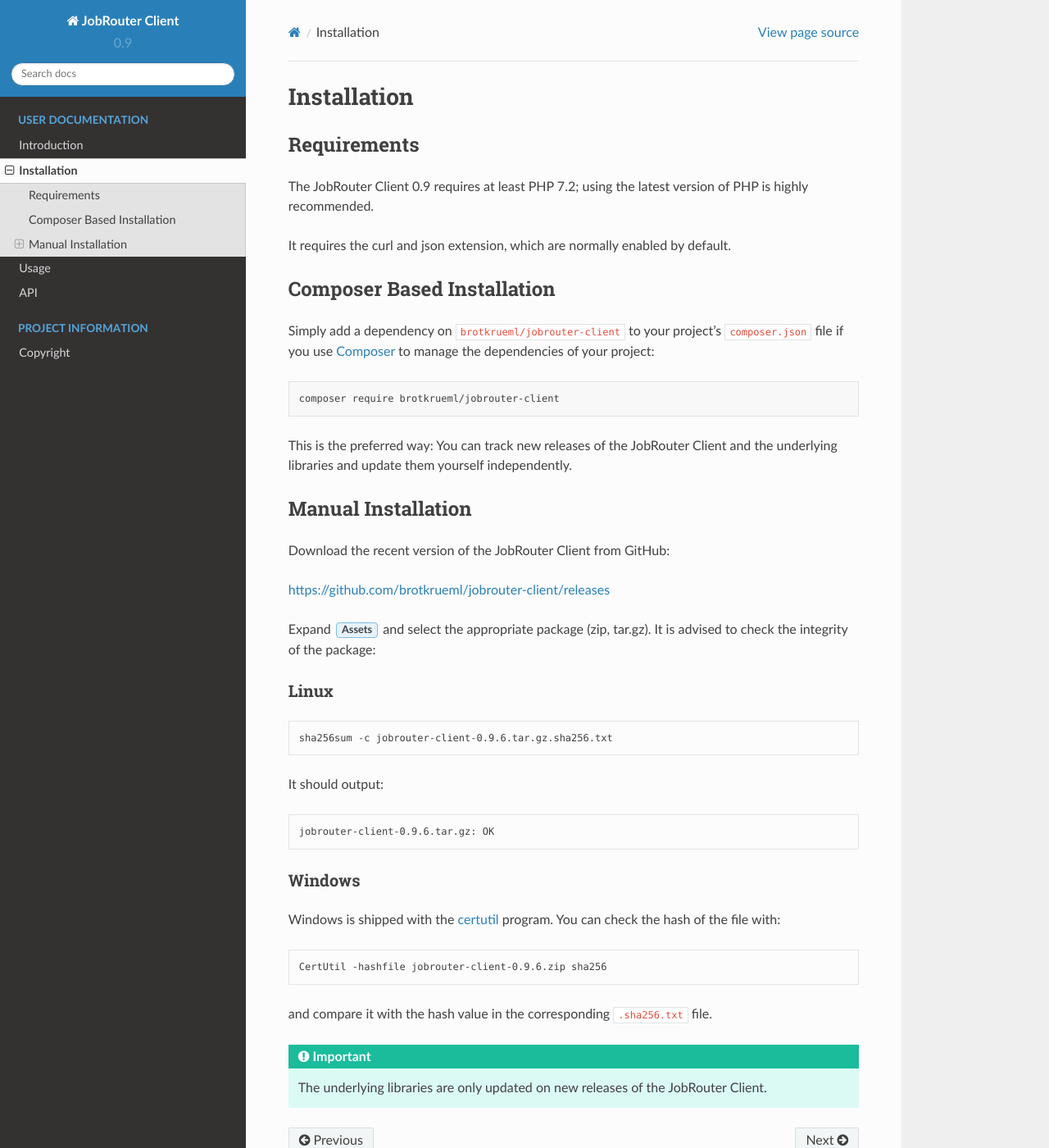
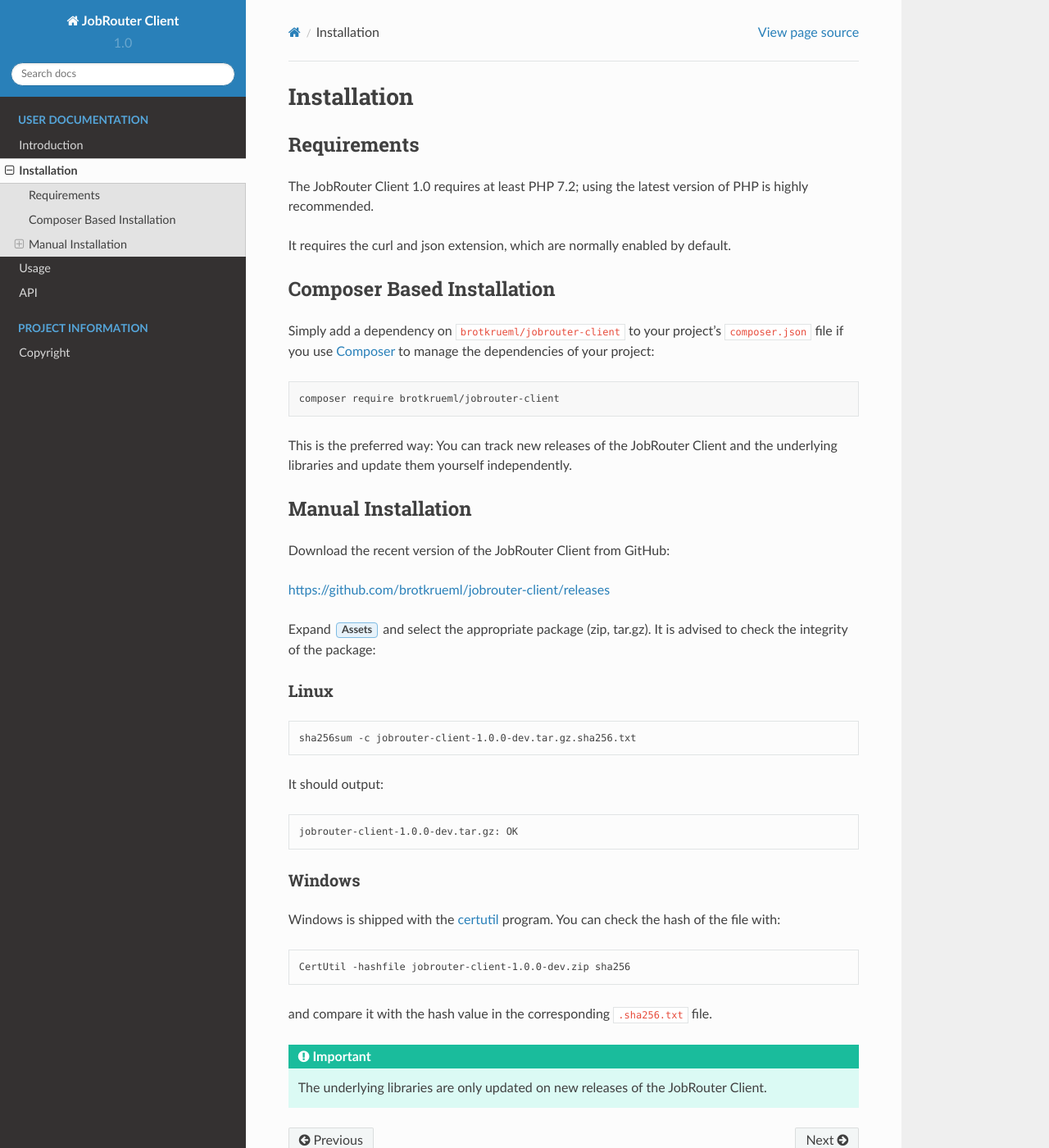
Before and after one commit to jobrouter/php-rest-client, a Sphinx documentation site: the page built from docs/installation.rst, in a window 1280 px wide and 1400 px high. Shown: the whole window at 82% size. Built offline with Sphinx 7.4.7 and the Read the Docs theme 2.0.0, drawn with Linux system fonts in a browser that asks for light colours.

Commit message:
[TASK] Set version to 1.0.0-dev

```diff
--- a/composer.json
+++ b/composer.json
@@ -50,6 +50,11 @@
             "Brotkrueml\\JobRouterClient\\Tests\\": "tests/"
         }
     },
+    "extra": {
+        "branch-alias": {
+            "dev-master": "1.0.x-dev"
+        }
+    },
     "scripts": {
         "fix-cs": "vendor/bin/php-cs-fixer fix"
     }
--- a/docs/conf.py
+++ b/docs/conf.py
@@ -25,9 +25,9 @@
 author = u'Chris Müller'
 
 # The short X.Y version
-version = u'0.9'
+version = u'1.0'
 # The full version, including alpha/beta/rc tags
-release = u'0.9.6'
+release = u'1.0.0-dev'
 
 
 # -- General configuration ---------------------------------------------------
```
Also changed, not shown: 1 other file.
